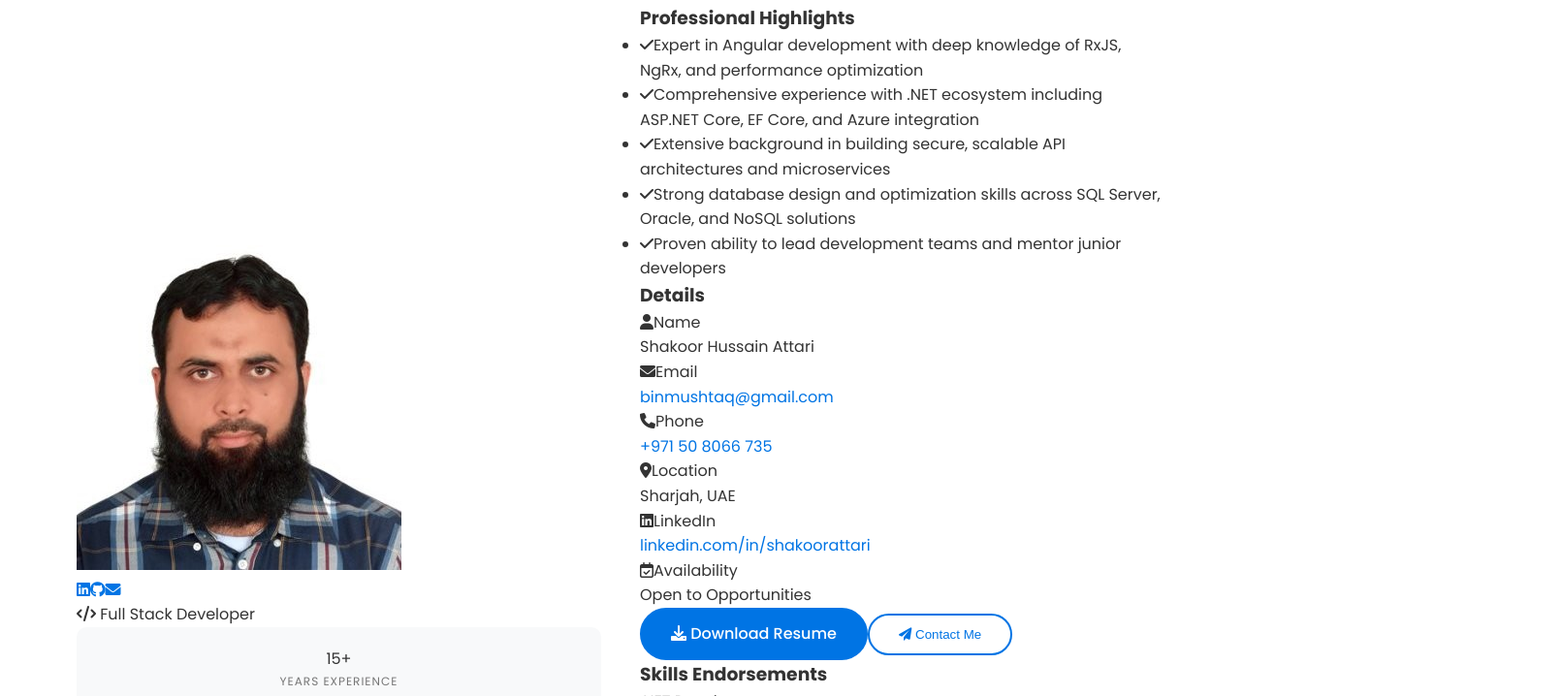
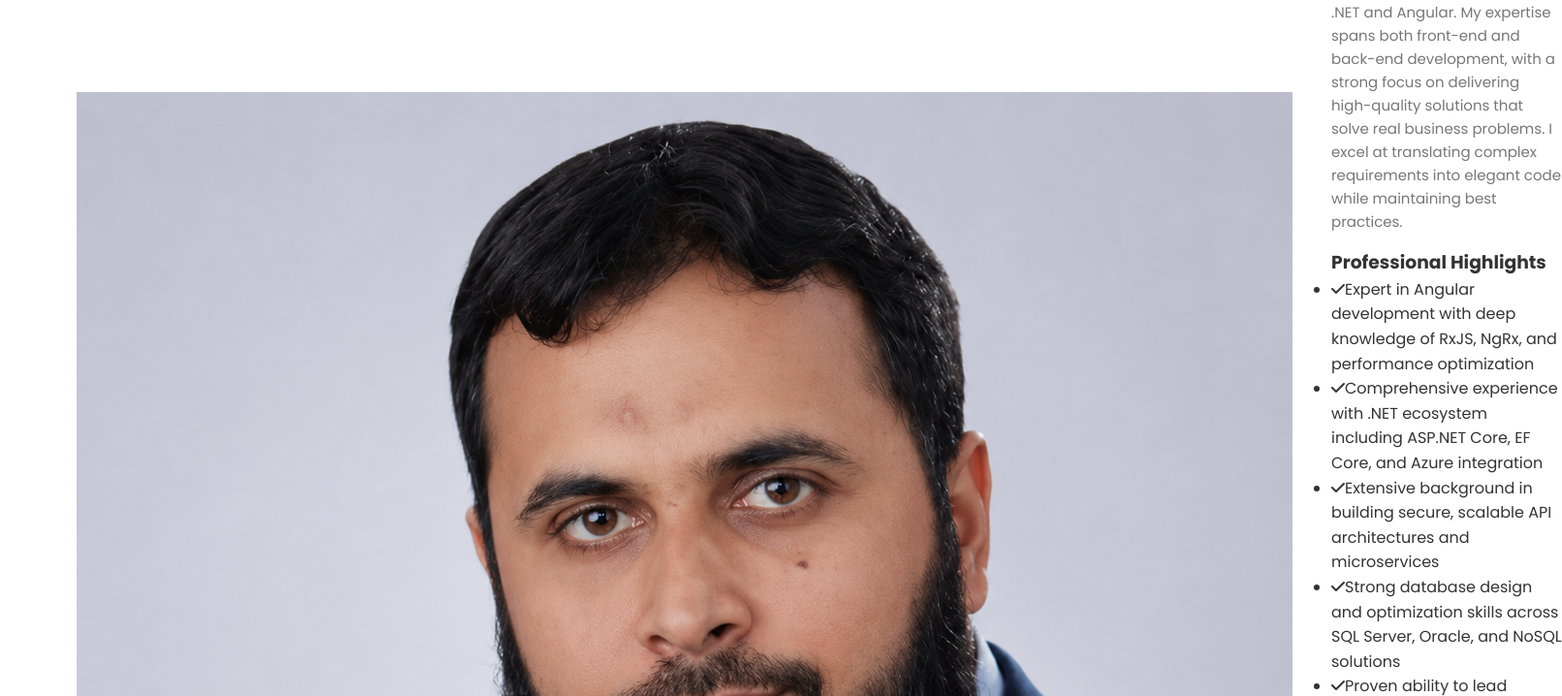
Before and after one commit to shakoorattari/shakoorattari.github.io, an Angular app: page /about in a window 1280 px wide. Shown: the part 478-1196 px from the top of the page at 97% size, 1611 px wide, since content can reach past the window. Built offline with nearby package versions, Linux system fonts and the light colour scheme.

Commit message:
Fix: update profile image references and replace with new image file

```diff
--- a/src/app/components/about/about.component.html
+++ b/src/app/components/about/about.component.html
@@ -9,7 +9,7 @@
             <!-- Profile Image Side -->
             <div class="profile-image" data-aos="fade-right" data-aos-delay="100">
                 <div class="image-container">
-                    <img src="assets/files/shakoor_pic.jpeg" alt="Shakoor Hussain Attari" class="profile-photo">
+                    <img src="assets/files/shakoor-photo.png" alt="Shakoor Hussain Attari" class="profile-photo">
                     <div class="social-overlay">
                         <a href="https://www.linkedin.com/in/shakoorattari/" target="_blank" rel="noopener noreferrer">
                             <i class="fab fa-linkedin"></i>
--- a/src/app/components/contact/contact.component.html
+++ b/src/app/components/contact/contact.component.html
@@ -10,7 +10,7 @@
             <div class="contact-info" data-aos="fade-right" data-aos-delay="100">
                 <div class="contact-item contact-profile">
                     <div class="contact-profile-image">
-                        <img src="assets/files/shakoor_pic.jpeg" alt="Shakoor Hussain Attari">
+                        <img src="assets/files/shakoor-photo.png" alt="Shakoor Hussain Attari">
                         <div class="online-indicator"></div>
                     </div>
                     <h3>Shakoor Hussain Attari</h3>
--- a/src/app/components/hero/hero.component.html
+++ b/src/app/components/hero/hero.component.html
@@ -5,7 +5,7 @@
         <div class="hero-content" [@fadeInUp]>
             <div class="profile-container">
                 <div class="profile-avatar">
-                    <img src="assets/files/shakoor_pic.jpeg" alt="Shakoor Hussain Attari">
+                    <img src="assets/files/shakoor-photo.png" alt="Shakoor Hussain Attari">
                     <div class="avatar-border"></div>
                 </div>
                 <div class="social-icons">
```
Also changed, not shown: src/assets/files/ShakoorHussain_Resume.md (+1 -1 lines), src/assets/files/shakoor-photo.png (added).
